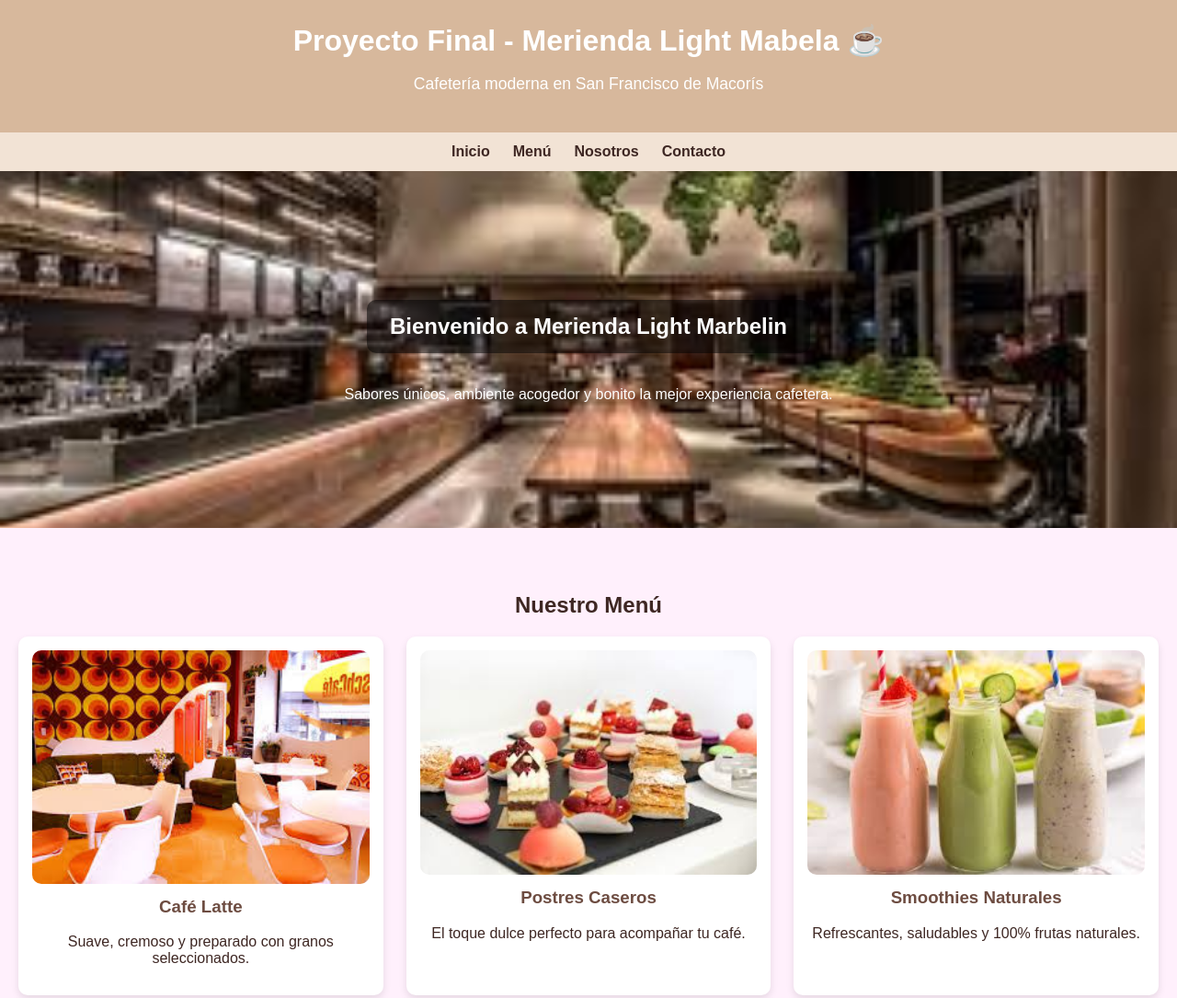
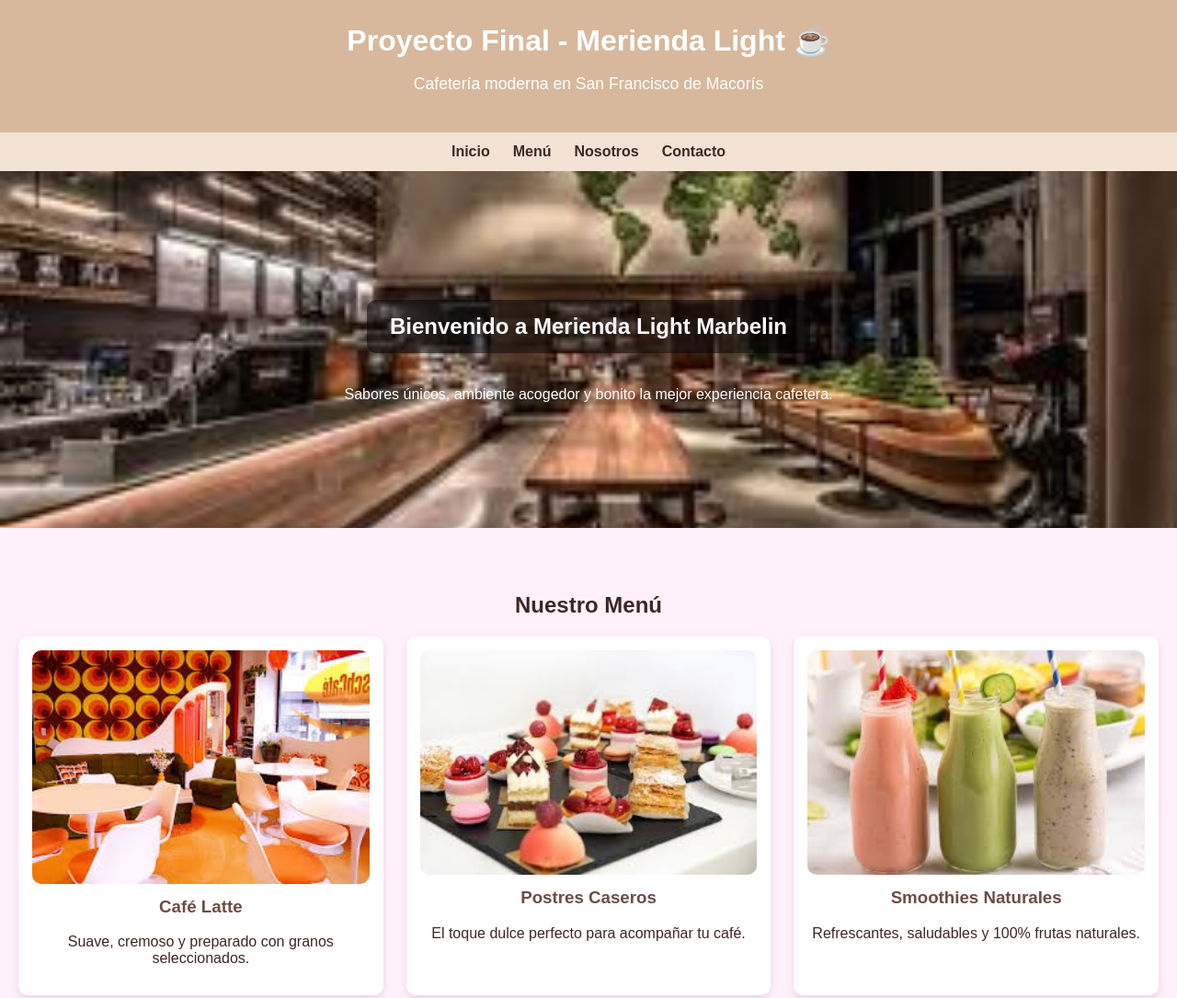
Before and after one commit to Marbelinsantiago/ProyectoFinal-MeriendaLight, a plain HTML site: page index.html in a window 1280 px wide. Shown: the top 1085 px of the page at 92% size. Drawn offline with Linux system fonts and the light colour scheme.

Commit message:
cambio de hoy

```diff
--- a/index.html
+++ b/index.html
@@ -113,7 +113,7 @@
 
   <!-- ENCABEZADO -->
   <header>
-    <h1>Proyecto Final - Merienda Light Mabela ☕</h1>
+    <h1>Proyecto Final - Merienda Light  ☕</h1>
     <p>Cafetería moderna en San Francisco de Macorís</p>
   </header>
 
```
